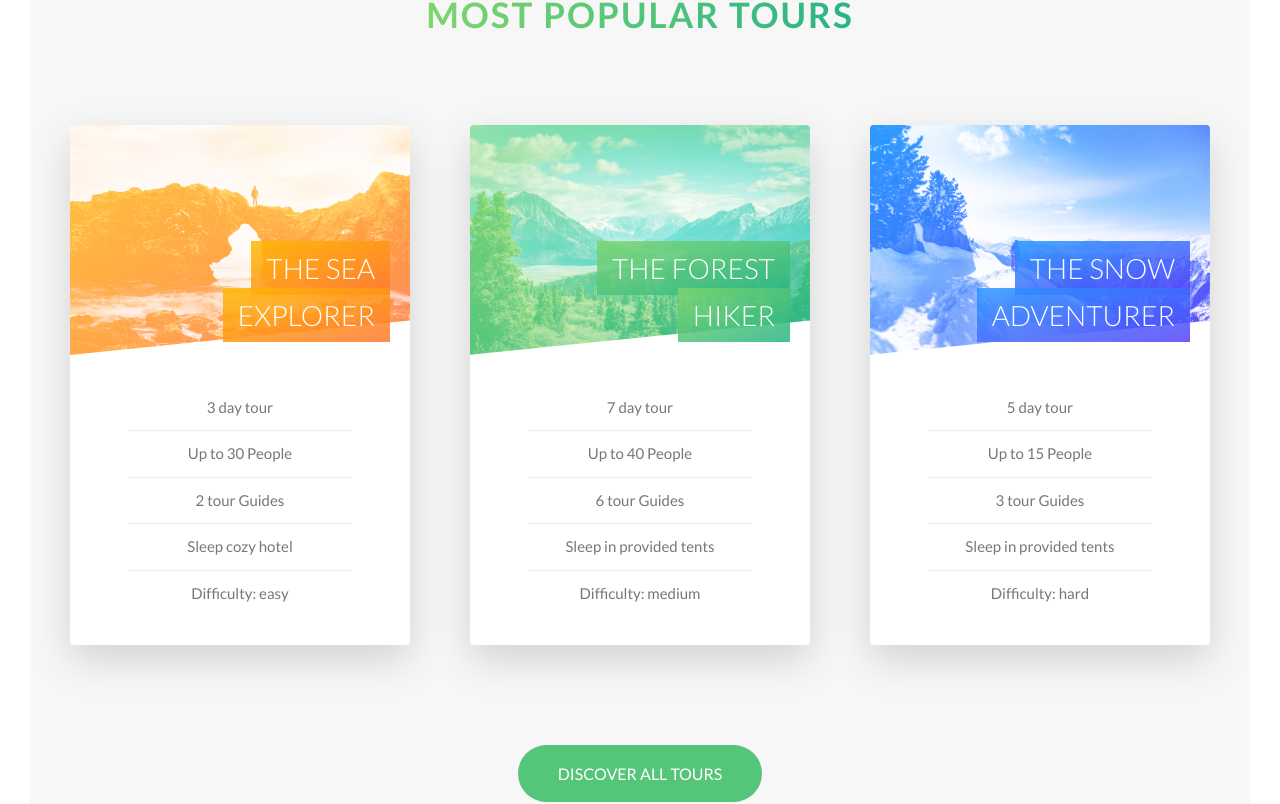
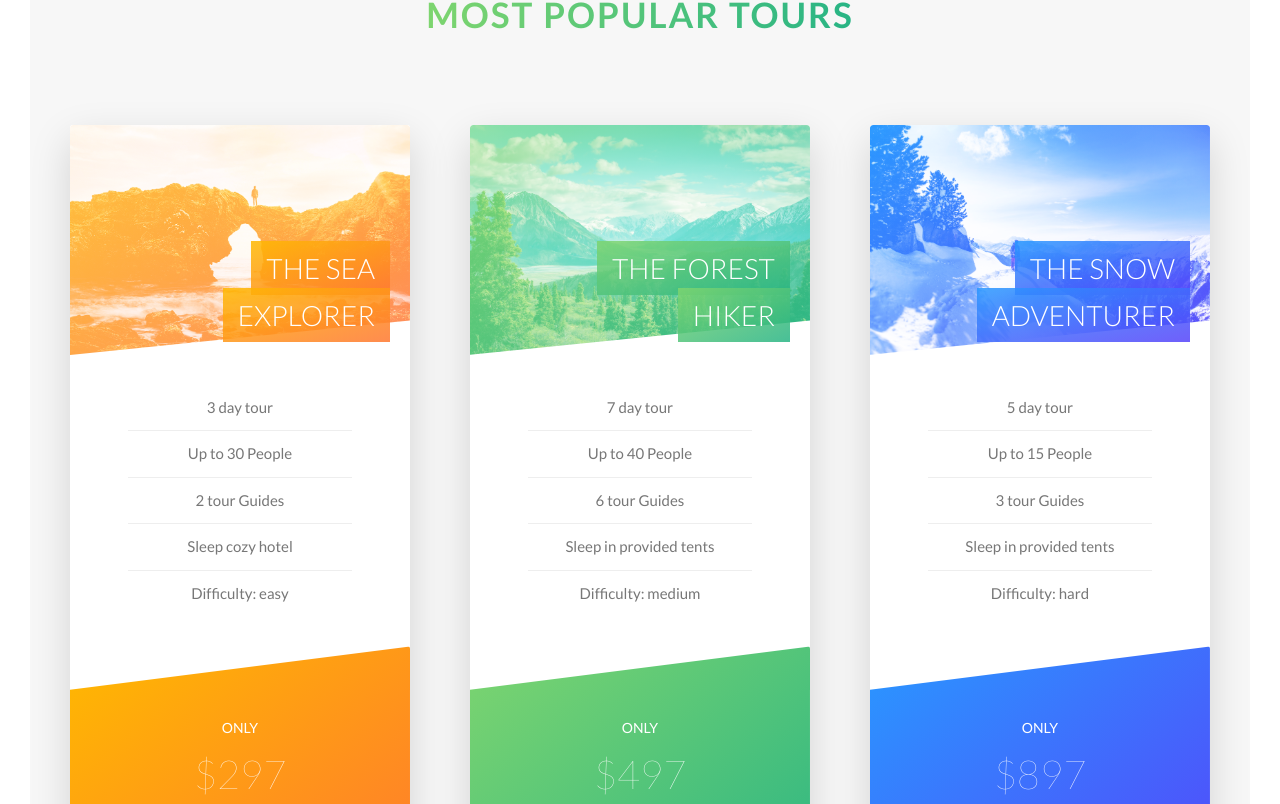
Before and after one commit to Harkindey/Natours-React, a React app: page / in a window 1280 px wide. Shown: the part 2378-3182 px from the top of the page. Built offline with nearby package versions, Linux system fonts and the light colour scheme.

Commit message:
Finishing Updates

```diff
--- a/src/sass/base/_base.scss
+++ b/src/sass/base/_base.scss
@@ -33,3 +33,8 @@
 		padding: 0;
 	}
 }
+
+::selection {
+	background-color: $color-primary;
+	color: $color-white;
+}
--- a/src/sass/layout/_header.scss
+++ b/src/sass/layout/_header.scss
@@ -14,9 +14,9 @@
     height: 95vh;
   }
 
-  @media (min-resolution: 192dpi) and (min-width: 37.5em),
-  (-webkit-min-device-pixel-ratio: 2) and (min-width: 37.5em),
-  (min-width: 125em) {
+  @media only screen and (min-resolution: 192dpi) and (min-width: 37.5em),
+  only screen and (-webkit-min-device-pixel-ratio: 2) and (min-width: 37.5em),
+  only screen and (min-width: 125em) {
     background-image: linear-gradient(to right bottom,
         rgba($color-primary-light, 0.7),
         rgba($color-primary-dark, 0.7)),
--- a/src/sass/microComponents/_card.scss
+++ b/src/sass/microComponents/_card.scss
@@ -153,7 +153,8 @@
         font-weight: 100;
     }
 
-    @include respond(tab-port) {
+    @media only screen and (max-width: 56.25em),
+    only screen and (hover:none) {
         height: auto;
         border-radius: 3px;
         background-color: $color-white;
```
Also changed, not shown: src/sass/abstract/_mixins.scss (+4 -4 lines), 1 other file (tests, documents, lock files or other folders).
